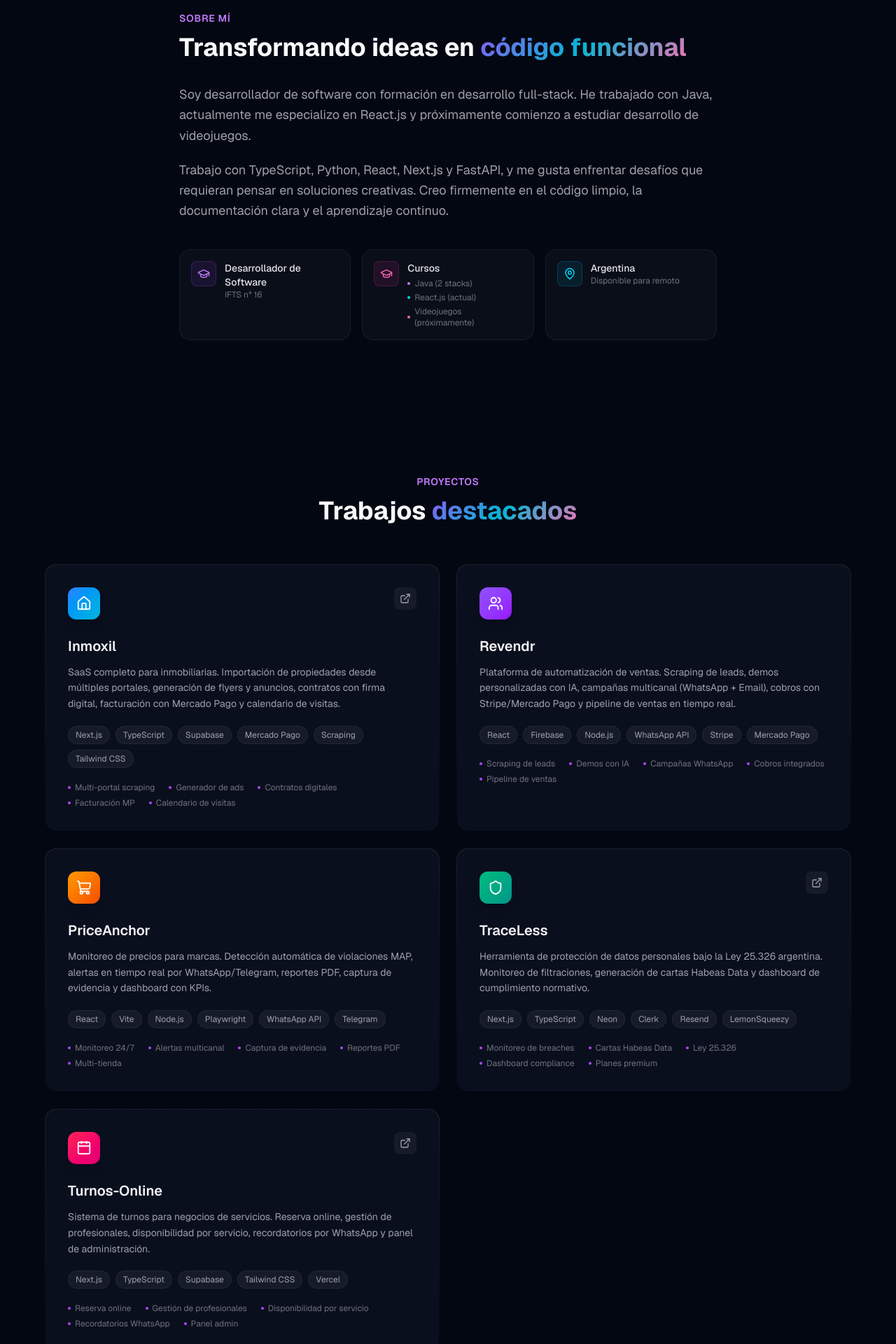
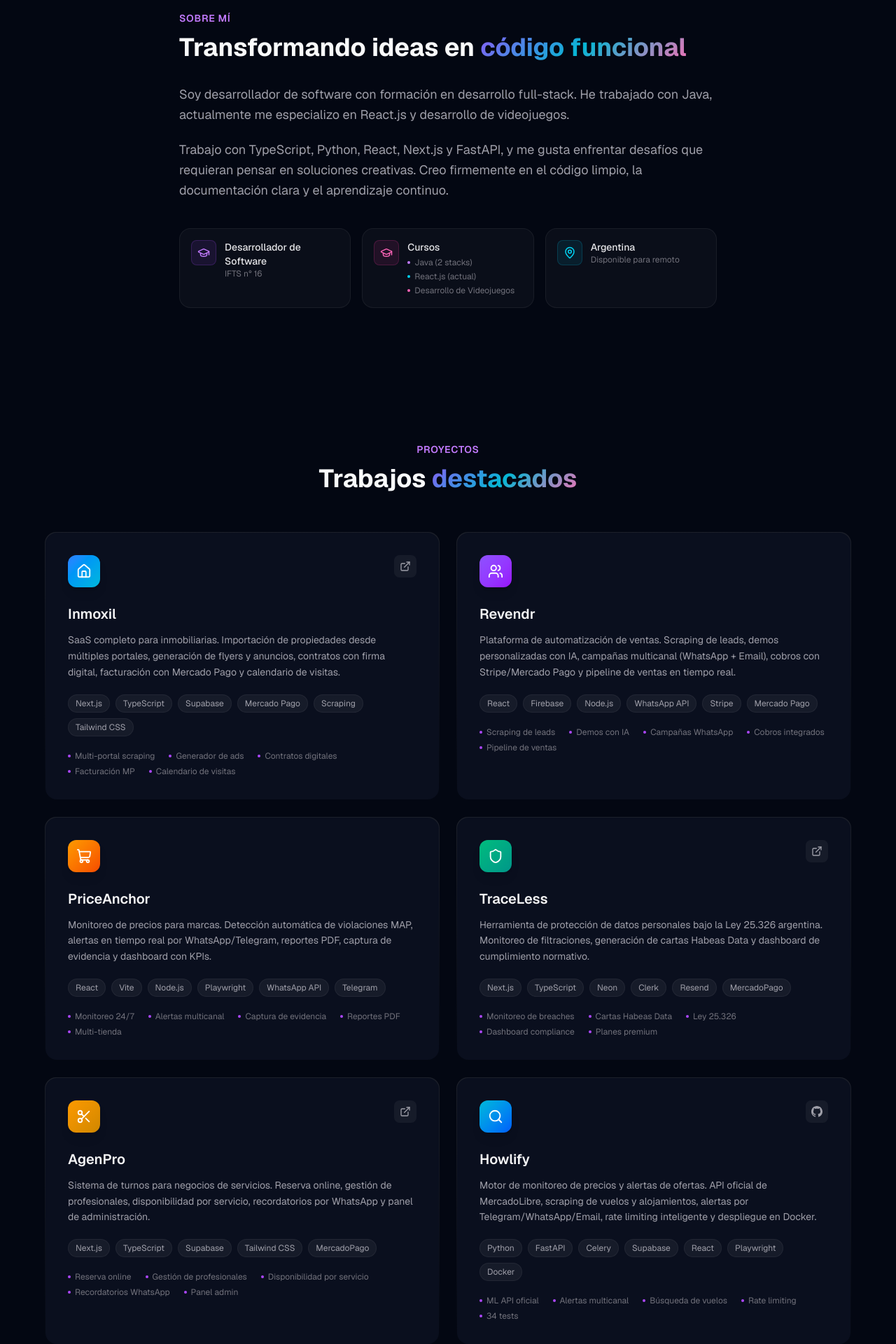
Before and after one commit to Vazquez-Alejandro/Portfolio, a Next.js app: page / in a window 1280 px wide. Shown: the part 880-2800 px from the top of the page at 70% size. Built offline with nearby package versions, Linux system fonts and the light colour scheme.

Commit message:
feat: add Howlify to portfolio with updated tech stack

```diff
--- a/src/components/About.tsx
+++ b/src/components/About.tsx
@@ -25,8 +25,7 @@
           <p>
             Soy desarrollador de software con formación en desarrollo
             full-stack. He trabajado con Java, actualmente me especializo
-            en React.js y próximamente comienzo a estudiar desarrollo
-            de videojuegos.
+            en React.js y desarrollo de videojuegos.
           </p>
           <p>
             Trabajo con TypeScript, Python, React, Next.js y FastAPI,
@@ -65,7 +64,7 @@
                 </li>
                 <li className="flex items-center gap-1.5">
                   <span className="w-1 h-1 rounded-full bg-pink-400 shrink-0" />
-                  Videojuegos (próximamente)
+                  Desarrollo de Videojuegos
                 </li>
               </ul>
             </div>
--- a/src/components/Footer.tsx
+++ b/src/components/Footer.tsx
@@ -1,13 +1,13 @@
 "use client";
 
-import { Mail, Heart } from "lucide-react";
+import { Mail } from "lucide-react";
 
 export default function Footer() {
   return (
     <footer className="border-t border-white/5 py-8">
       <div className="max-w-7xl mx-auto px-6 flex flex-col sm:flex-row items-center justify-between gap-4">
-        <p className="text-sm text-zinc-500 flex items-center gap-1">
-          Hecho con <Heart size={12} className="text-pink-500" /> por Alejandro Vázquez
+        <p className="text-sm text-zinc-500">
+          &copy; {new Date().getFullYear()} Alejandro Vázquez
         </p>
         <div className="flex items-center gap-4">
           <a
--- a/src/components/Projects.tsx
+++ b/src/components/Projects.tsx
@@ -8,6 +8,8 @@
   ShoppingCart,
   Users,
   Calendar,
+  Scissors,
+  Search,
 } from "lucide-react";
 
 const GithubIcon = () => (
@@ -98,7 +100,7 @@
       "Neon",
       "Clerk",
       "Resend",
-      "LemonSqueezy",
+      "MercadoPago",
     ],
     github: null,
     live: "https://www.traceless.com.ar",
@@ -112,26 +114,51 @@
     ],
   },
   {
-    title: "Turnos-Online",
+    title: "AgenPro",
     description:
       "Sistema de turnos para negocios de servicios. Reserva online, gestión de profesionales, disponibilidad por servicio, recordatorios por WhatsApp y panel de administración.",
-    icon: Calendar,
+    icon: Scissors,
     tags: [
       "Next.js",
       "TypeScript",
       "Supabase",
       "Tailwind CSS",
-      "Vercel",
+      "MercadoPago",
     ],
     github: null,
     live: "https://turnos-online-alpha.vercel.app",
-    color: "from-rose-500 to-pink-600",
+    color: "from-amber-500 to-yellow-600",
     features: [
       "Reserva online",
       "Gestión de profesionales",
       "Disponibilidad por servicio",
       "Recordatorios WhatsApp",
       "Panel admin",
+    ],
+  },
+  {
+    title: "Howlify",
+    description:
+      "Motor de monitoreo de precios y alertas de ofertas. API oficial de MercadoLibre, scraping de vuelos y alojamientos, alertas por Telegram/WhatsApp/Email, rate limiting inteligente y despliegue en Docker.",
+    icon: Search,
+    tags: [
+      "Python",
+      "FastAPI",
+      "Celery",
+      "Supabase",
+      "React",
+      "Playwright",
+      "Docker",
+    ],
+    github: "https://github.com/Vazquez-Alejandro/Howlify",
+    live: null,
+    color: "from-cyan-500 to-blue-600",
+    features: [
+      "ML API oficial",
+      "Alertas multicanal",
+      "Búsqueda de vuelos",
+      "Rate limiting",
+      "34 tests",
     ],
   },
 ];
```
